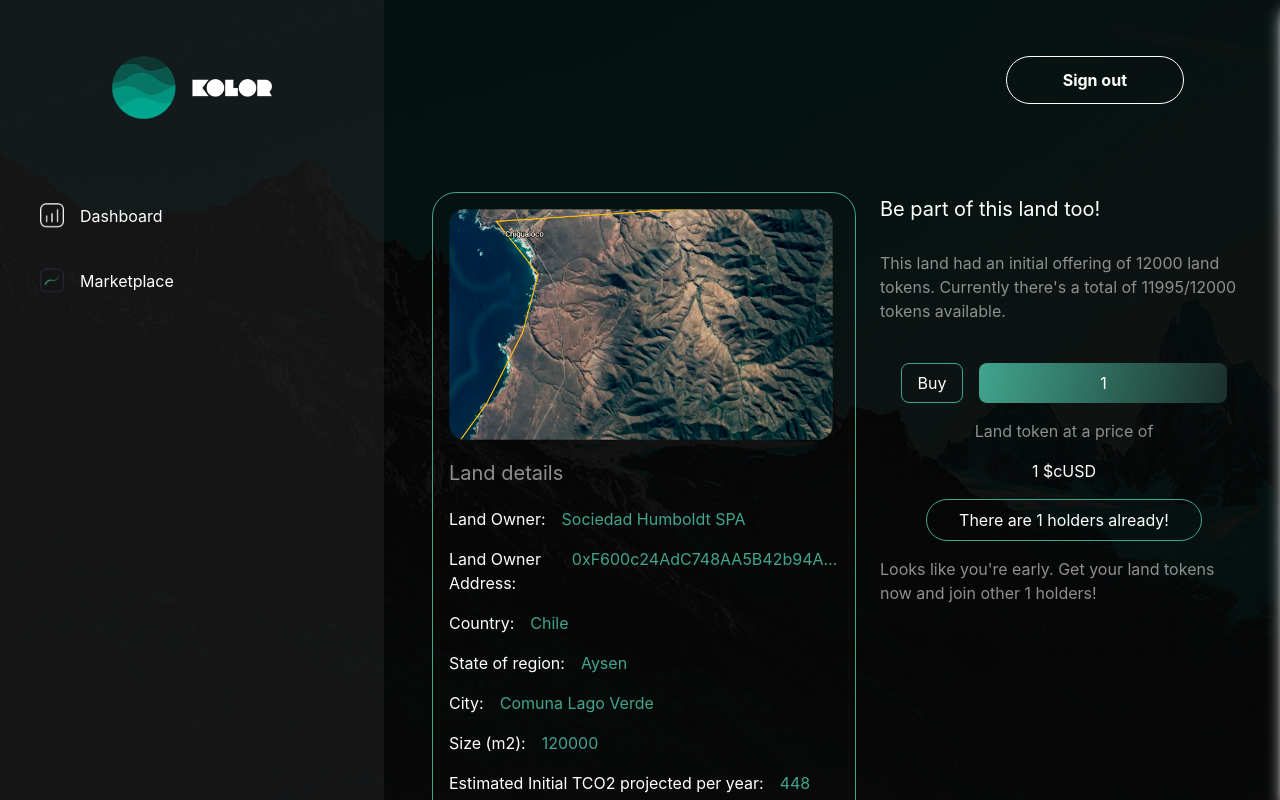
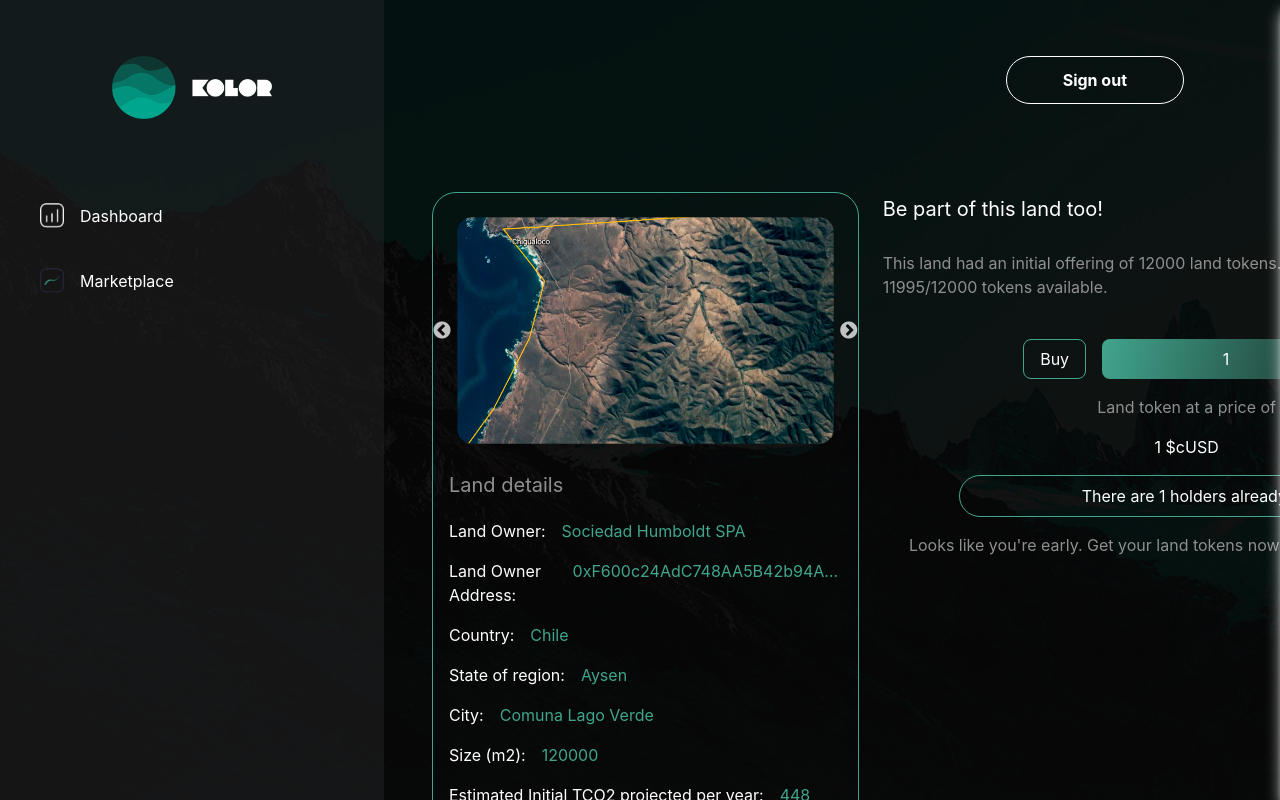
Before and after one commit to jve0902/Kolor-NFT-Marketplace, a React (Create React App) app: page /buy in a window 1280 px wide. Shown: the top 800 px of the page. Built offline with nearby package versions, Linux system fonts and the light colour scheme.

Commit message:
fix carousel

```diff
--- a/package.json
+++ b/package.json
@@ -11,12 +11,15 @@
     "@types/react": "^18.0.17",
     "@types/react-dom": "^18.0.6",
     "@types/react-helmet": "^6.1.5",
+    "@types/react-slick": "^0.23.10",
     "react": "^18.2.0",
     "react-cookie": "^4.1.1",
     "react-dom": "^18.2.0",
     "react-helmet": "^6.1.0",
     "react-router-dom": "^6.3.0",
     "react-scripts": "5.0.1",
+    "react-slick": "^0.29.0",
+    "slick-carousel": "^1.8.1",
     "typescript": "^4.8.2",
     "web-vitals": "^2.1.4"
   },
--- a/src/components/items/marketplaceitem.tsx
+++ b/src/components/items/marketplaceitem.tsx
@@ -1,4 +1,7 @@
 import { useNavigate } from "react-router-dom";
+import Slider from "react-slick";
+import "slick-carousel/slick/slick.css";
+import "slick-carousel/slick/slick-theme.css";
 
 type Props = {
   image: any;
@@ -10,13 +13,27 @@ type Props = {
   species: string;
 }
 
+const settings = {
+  dots: true,
+  infinite: true,
+  speed: 500,
+  slidesToShow: 1,
+  slidesToScroll: 1
+};
+
 const MarketplaceItem = ({image, title, size, country, region, city, species}: Props) => {
   const navigate = useNavigate();
 
   return (
     <>
       <div className="flex flex-col px-6 py-6 gap-4 bg-body rounded-3xl">
-        <img src={image} alt={title} />
+        <div className="w-full">
+          <Slider {...settings}>
+            <img src={image} alt={title} />
+            <img src={image} alt={title} />
+            <img src={image} alt={title} />
+          </Slider>
+        </div>
         <div className="text-white text-sm">{title}</div>
         <div className="flex gap-3">
           <div className="text-white">Land Size(M2):</div>
--- a/src/pages/buy/index.tsx
+++ b/src/pages/buy/index.tsx
@@ -1,7 +1,18 @@
 import { useState } from "react";
 import Layout from "../../layout";
 import SideBar from "../../components/sidebar";
+import Slider from "react-slick";
+import "slick-carousel/slick/slick.css";
+import "slick-carousel/slick/slick-theme.css";
 import Map from "../../assets/image/map.png";
+
+const settings = {
+  dots: true,
+  infinite: true,
+  speed: 500,
+  slidesToShow: 1,
+  slidesToScroll: 1
+};
 
 const Buy = () => {
   const [value, setValue] = useState("1");
@@ -15,9 +26,15 @@ const Buy = () => {
         <div className="flex gap-8 lg:gap-12 xl:gap-16 bg-dashboard min-h-screen w-full">
           <SideBar />
           <div className="flex flex-col-reverse md:flex-row pt-48 w-full px-4 md:px-0 gap-6 xl:gap-8 pb-16">
-            <div className="flex flex-col w-full md:w-1/2 xl:w-2/3 gap-12">
-              <div className="flex flex-col border border-main rounded-3xl gap-4 px-4 py-4">
-                <img src={Map} alt="map" className="w-96" />
+            <div className="flex flex-col w-full md:w-1/3 xl:w-1/2 gap-12">
+              <div className="flex flex-col w-full border border-main rounded-3xl gap-4 px-4 py-4">
+                <div className="xl:w-1/3 p-2">
+                  <Slider {...settings}>
+                    <img src={Map} alt='map1' className="w-48" />
+                    <img src={Map} alt='map2' className="w-48" />
+                    <img src={Map} alt='map3' className="w-48" />
+                  </Slider>
+                </div>
                 <div className="text-app-dark-400 text-sm">Land details</div>
                 <div className="flex gap-4">
                   <div className="text-white">Land Owner:</div>
@@ -69,7 +86,7 @@ const Buy = () => {
                 </div>
               </div>
             </div>
-            <div className="flex flex-col w-full md:w-1/2 xl:w-1/3 gap-6 pr-8 xl:pr-12">
+            <div className="flex flex-col w-full md:w-5/12 lg:w-6/12 xl:w-4/12  gap-6 pr-8 xl:pr-12">
               <div className="text-sm text-white">Be part of this land too!</div>
               <div className="text-app-dark-400">This land had an initial offering of 12000 land tokens. Currently there's a total of 11995/12000 tokens available.</div>
               <div className="flex flex-col py-4 gap-4 items-center justify-center">
```
Also changed, not shown: 1 other file (tests, documents, lock files or other folders).
